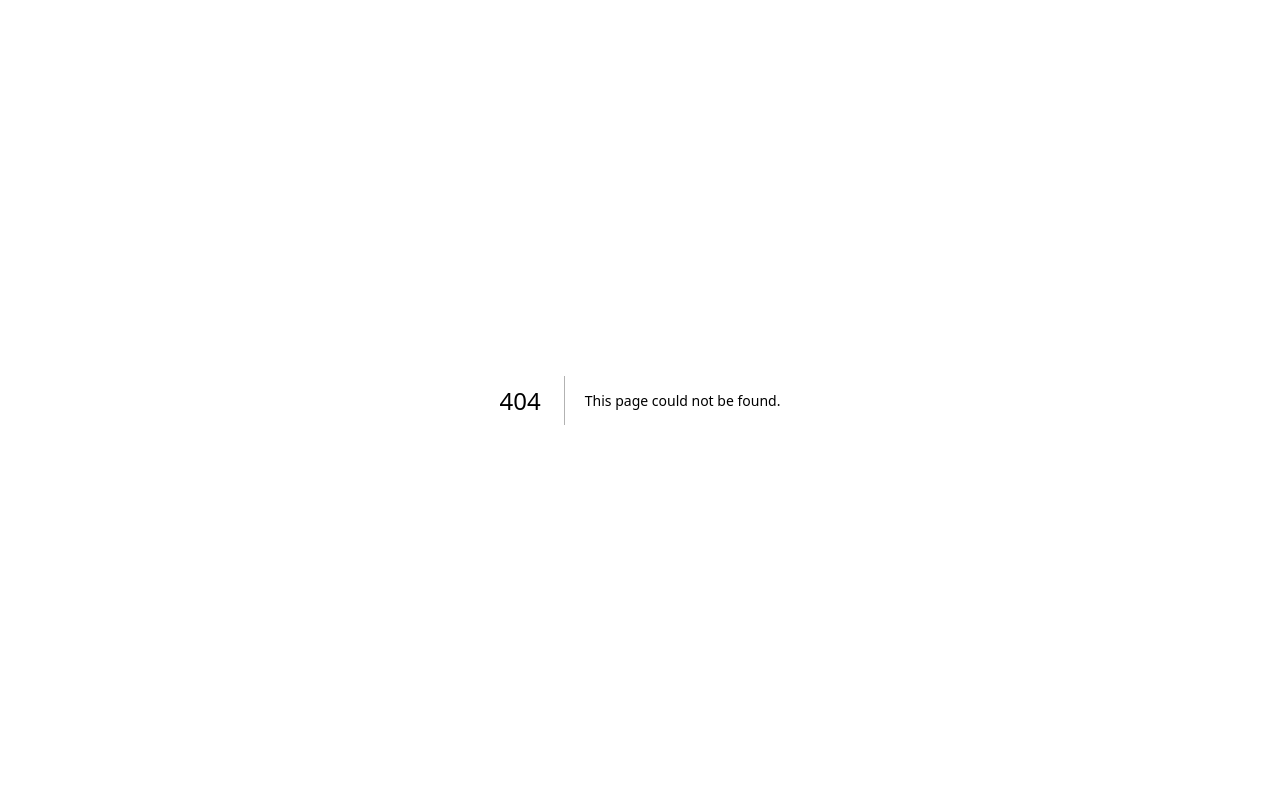
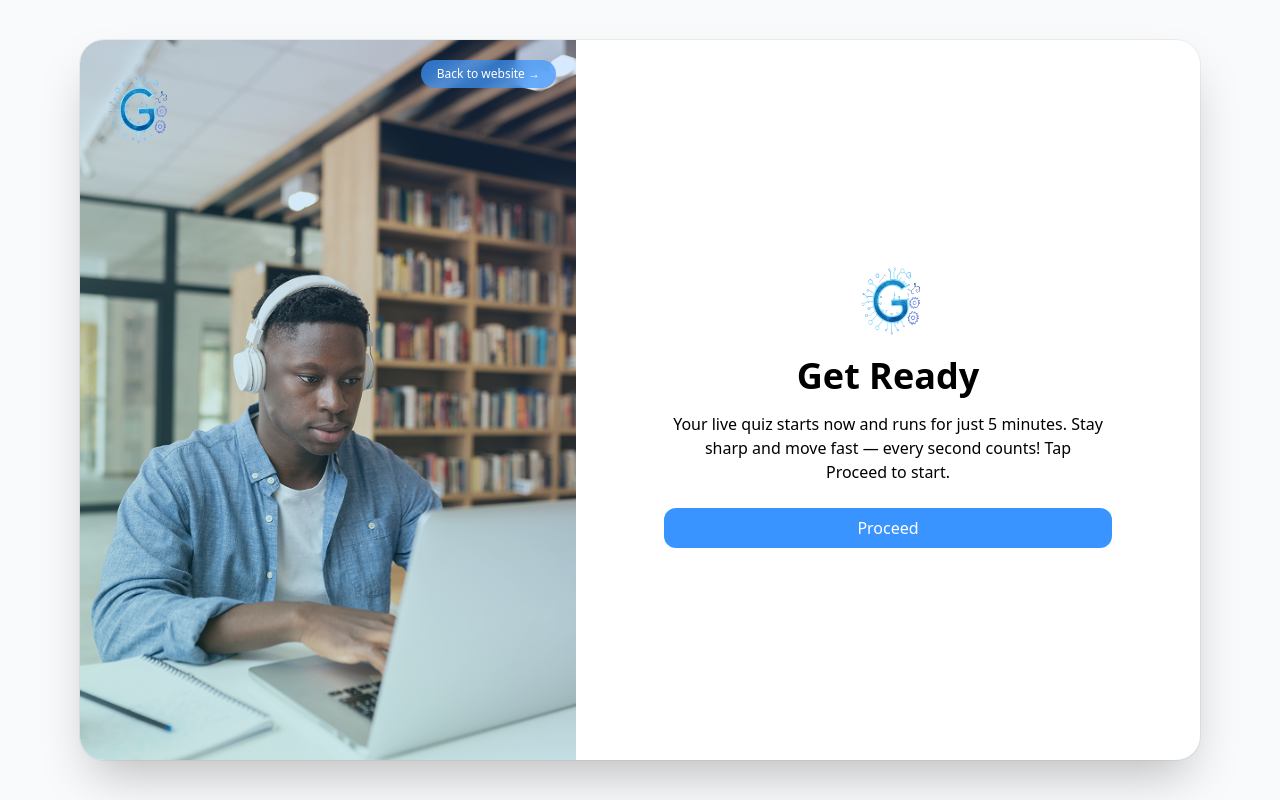
Before and after one commit to nitoC/genus_lab, a Next.js app: page /quiz-online/1 in a window 1280 px wide. Before the commit this address had no page. Built offline with nearby package versions, Linux system fonts and the light colour scheme; no server answers.

Commit message:
style: quiz style

```diff
--- a/src/app/(dashboard)/dashboard/page.tsx
+++ b/src/app/(dashboard)/dashboard/page.tsx
@@ -117,6 +117,7 @@ const Dashboard = () => {
     setTargetEpoch(data);
     // You can update state or perform other actions with the received timer data
   };
+
   useTime(socketId, handleTimerUpdate);
   useCountdown(targetEpoch, "dash", (val: any) => {
     setCountdown(val);
@@ -185,7 +186,7 @@ const Dashboard = () => {
             {/* {Sid && <Link href={`quiz-live/${Sid}`}>quiz</Link>} */}
             <div className="flex gap-4 mt-4">
               <Link
-                href={`/quiz-live/${Sid}`}
+                href={`/quiz-online/${Sid}`}
                 // onClick={() => {
                 //   console.log("log");
                 //   setIsModalOpen(true);
--- a/src/app/quiz-live/[socketId]/page.tsx
+++ b/src/app/quiz-online/[socketId]/page.tsx
@@ -76,7 +76,7 @@ const QuizLivePage = () => {
             </div>
             <div className="flex flex-col gap-6 w-full max-w-md">
               <p className="text-center">
-                Your live quiz starts now and runs for just 10 minutes. Stay
+                Your live quiz starts now and runs for just 5 minutes. Stay
                 sharp and move fast — every second counts! Tap
                 Proceed&nbsp;to&nbsp;start.
               </p>
```
Also changed, not shown: src/app/quiz-online/[socketId]/quiz/page.tsx (renamed from src/app/quiz-live/[socketId]/quiz/page.tsx).
